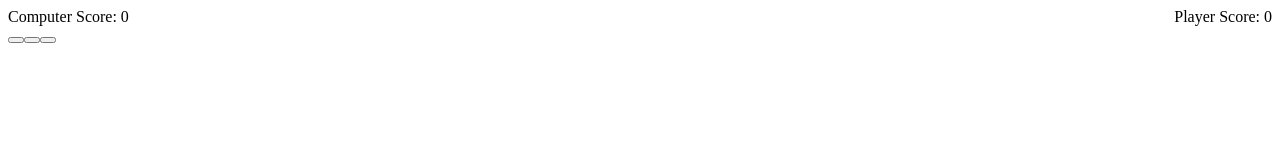
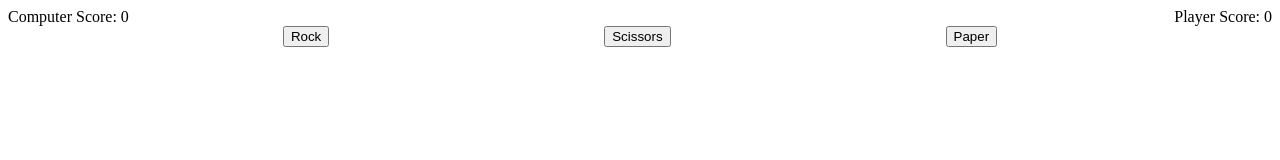
Before and after one commit to gitemeralds/odin-project, a plain HTML site: page rps/index.html in a window 1280 px wide. Drawn offline with Linux system fonts and the light colour scheme.

Commit message:
Added text content to rock, paper, scissorws buttons and spaced them evenly.

```diff
--- a/rps/script.js
+++ b/rps/script.js
@@ -20,9 +20,13 @@ let playerScore = 0;
 scoreDisplaysContainer.classList.add("scoreDisplaysContainer");
 computerScoreDisplay.classList.add("computerScoreDisplay");
 playerScoreDisplay.classList.add("playerScoreDisplay");
+rpsButtonsContainer.classList.add("rpsButtonsContainer");
 //Text content
 computerScoreDisplay.textContent = "Computer Score: " + computerScore;
 playerScoreDisplay.textContent = "Player Score: " + playerScore;
+scissorsButton.textContent = "Scissors";
+paperButton.textContent = "Paper";
+rockButton.textContent = "Rock";
 
 const getComputerChoice = () => {
   let computerChoice = ["rock", "paper", "scissors"][
--- a/rps/styles.css
+++ b/rps/styles.css
@@ -2,3 +2,8 @@
   display: flex;
   justify-content: space-between;
 }
+
+.rpsButtonsContainer {
+  display: flex;
+  justify-content: space-evenly;
+}
```
